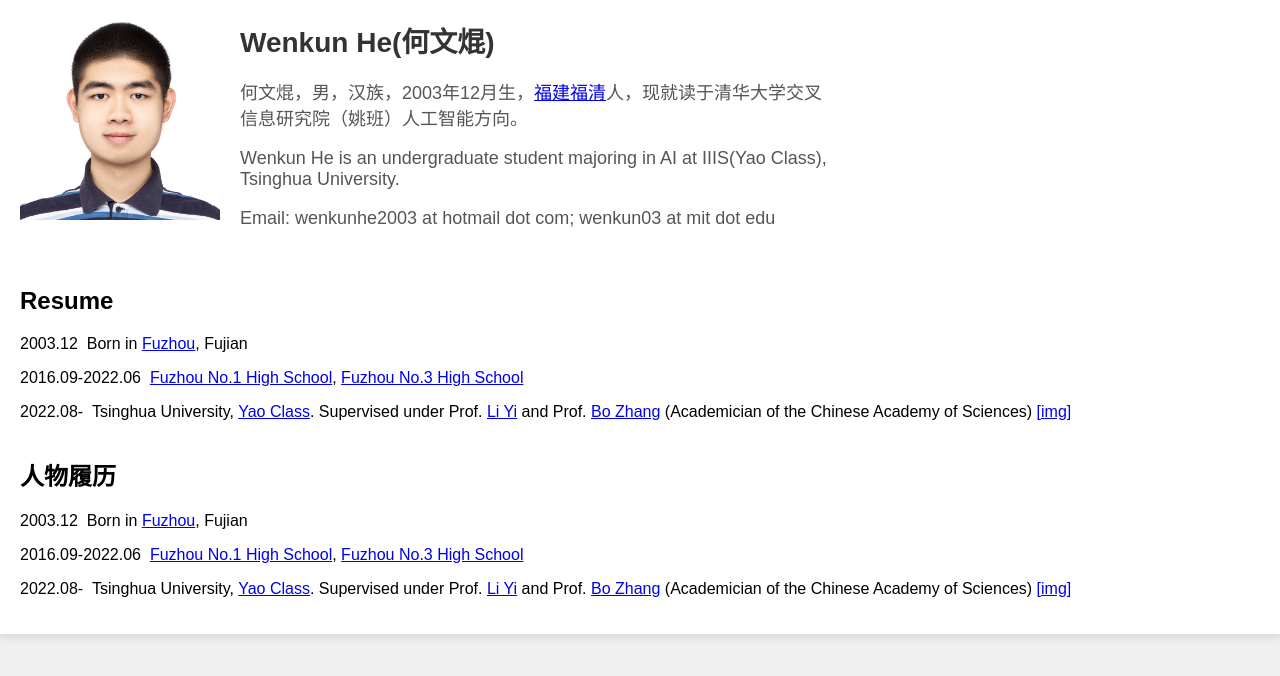
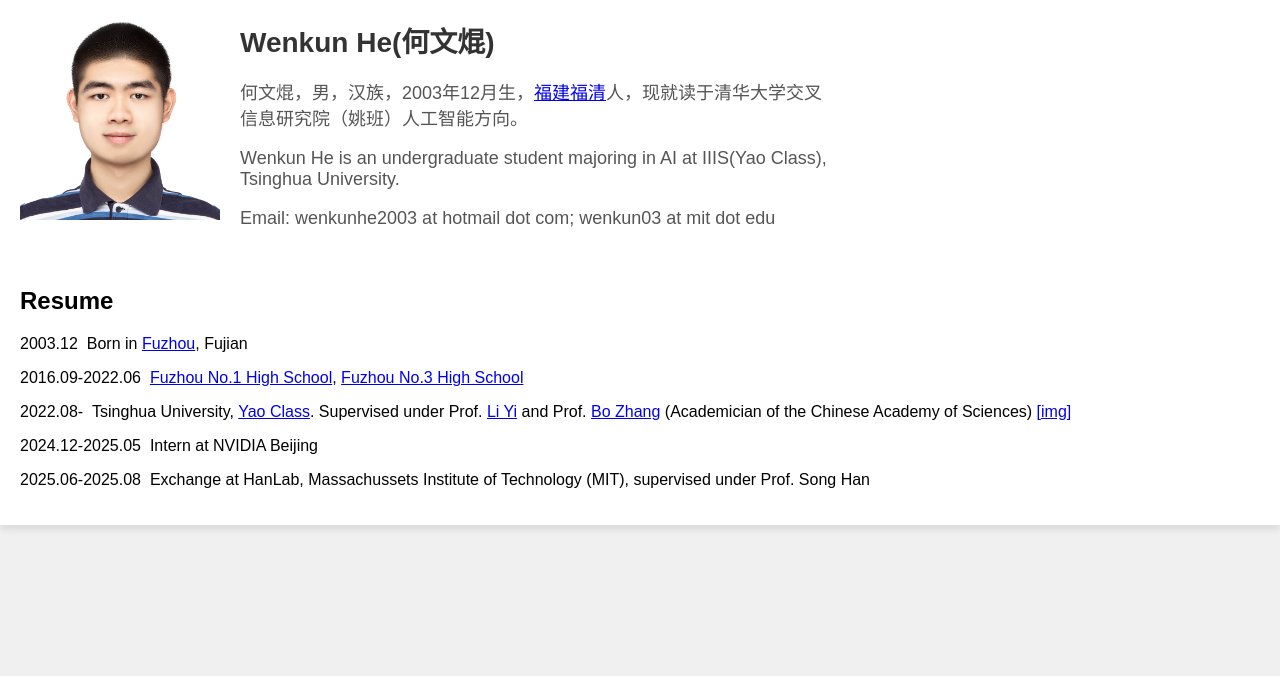
Before and after one commit to WenkunHe/WenkunHe.github.io, a plain HTML site: page index.html in a window 1280 px wide. Drawn offline with Linux system fonts and the light colour scheme.

```diff
--- a/index.html
+++ b/index.html
@@ -111,16 +111,10 @@
         <p><span class="date">2022.08-</span>&nbsp;&nbsp;Tsinghua University, <a href="https://iiis.tsinghua.edu.cn/" target="_blank">Yao Class</a>. Supervised under Prof. <a href="https://ericyi.github.io/" target="_blank">Li Yi</a> and Prof. <a href="https://www.tsinghua.edu.cn/info/1167/93851.htm" target="_blank">Bo Zhang</a> (Academician of the Chinese Academy of Sciences)
             <a href="javascript:void(0);" onclick="openModal();">[img]</a>
         </p>
+        <p><span class="date">2024.12-2025.05</span>&nbsp;&nbsp;Intern at NVIDIA Beijing</p>
+        <p><span class="date">2025.06-2025.08</span>&nbsp;&nbsp;Exchange at HanLab, Massachussets Institute of Technology (MIT), supervised under Prof. <a href="https://hanlab.mit.edu/songhan" target="_blank"></a>Song Han</p>
       </div>
 
-      <div class="profile-bottom">
-        <h2>人物履历</h2>
-        <p><span class="date">2003.12</span>&nbsp;&nbsp;Born in <a href="https://en.wikipedia.org/wiki/Fuzhou" target="_blank">Fuzhou</a>, Fujian</p>
-        <p><span class="date">2016.09-2022.06</span>&nbsp;&nbsp;<a href="http://www.fzyz.net" target="_blank">Fuzhou No.1 High School</a>, <a href="http://www.fz3z.cn/" target="_blank">Fuzhou No.3 High School</a></p>
-        <p><span class="date">2022.08-</span>&nbsp;&nbsp;Tsinghua University, <a href="https://iiis.tsinghua.edu.cn/" target="_blank">Yao Class</a>. Supervised under Prof. <a href="https://ericyi.github.io/" target="_blank">Li Yi</a> and Prof. <a href="https://www.tsinghua.edu.cn/info/1167/93851.htm" target="_blank">Bo Zhang</a> (Academician of the Chinese Academy of Sciences)
-            <a href="javascript:void(0);" onclick="openModal();">[img]</a>
-        </p>
-      </div>
     </div>
   </div>
 
```
